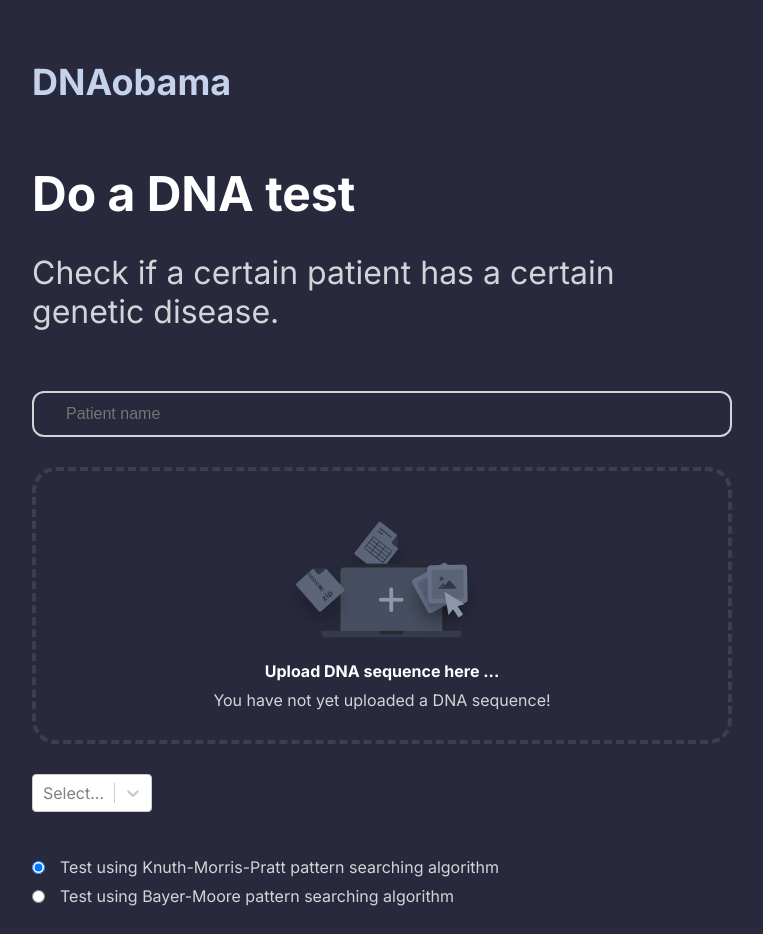
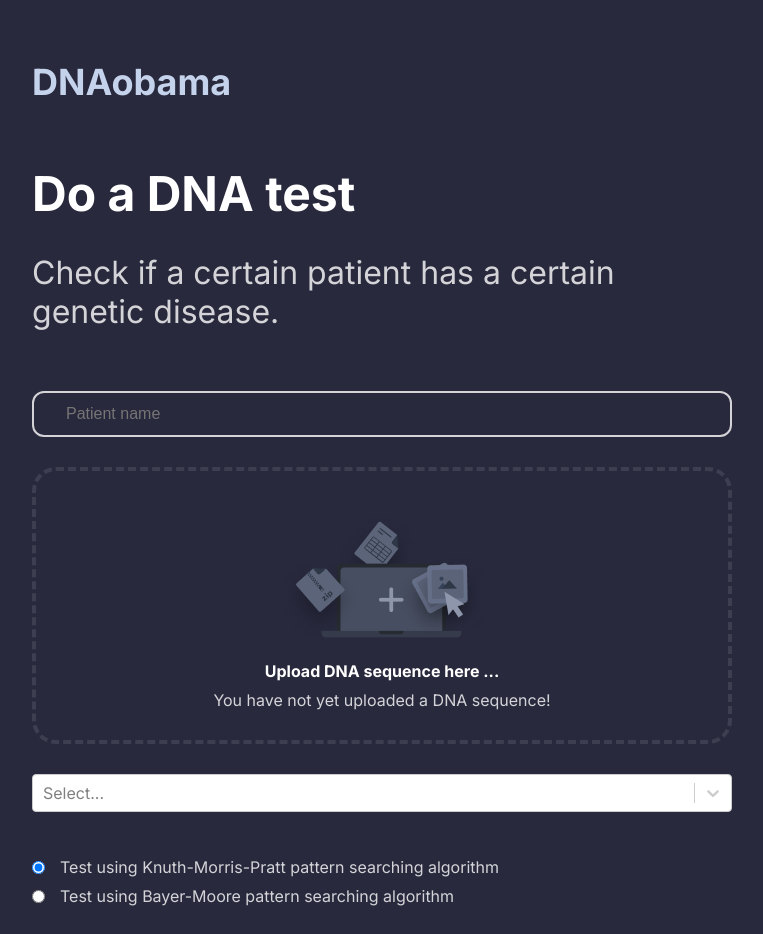
Before and after one commit to rayhankinan/Tubes3_13520029, a React (Vite) app in the folder frontend/: page /dna-test in a window 1280 px wide. Shown: the top 934 px of the page, without its empty margins (28-791 px from the left). Built offline with nearby package versions, Linux system fonts and the light colour scheme; no server answers.

Commit message:
made select spans 100% of container width

```diff
--- a/frontend/src/pages/DnaTest/DnaTest.jsx
+++ b/frontend/src/pages/DnaTest/DnaTest.jsx
@@ -203,11 +203,13 @@ const DnaTest = () => {
               </p>
             </div>
           </label>
-          <Select options={
-            diseases.map((disease) => {
-              return {value: disease.Name, label: disease.Name};
-            })
-          } onChange={handleChange}/>
+          <div style={{width: "100%"}}>
+            <Select options={
+              diseases.map((disease) => {
+                return {value: disease.Name, label: disease.Name};
+              })
+            } onChange={handleChange} />
+          </div>
           <div className={styles.radioContainer}>
             <div className={styles.radioFlex}>
               <input
```
